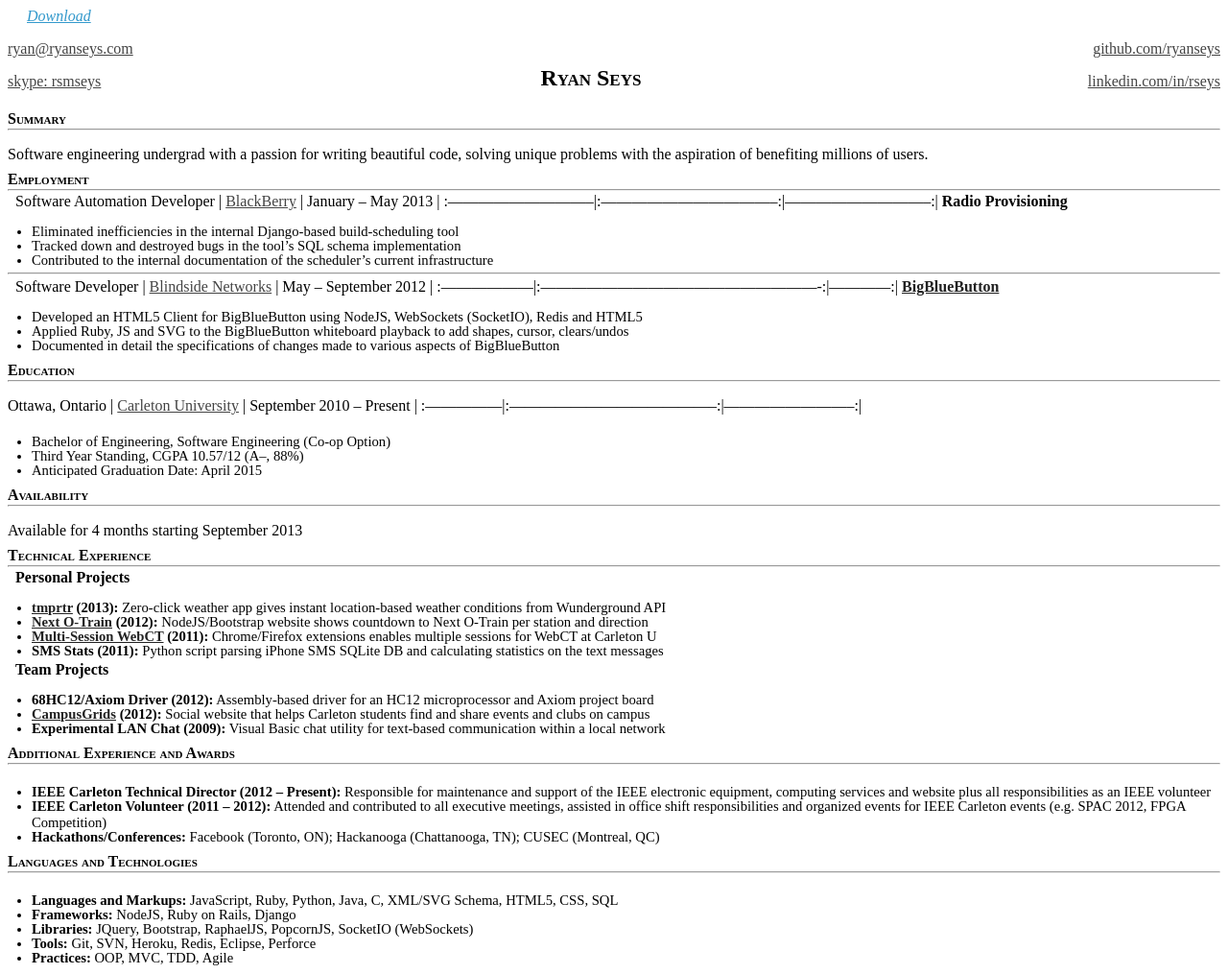
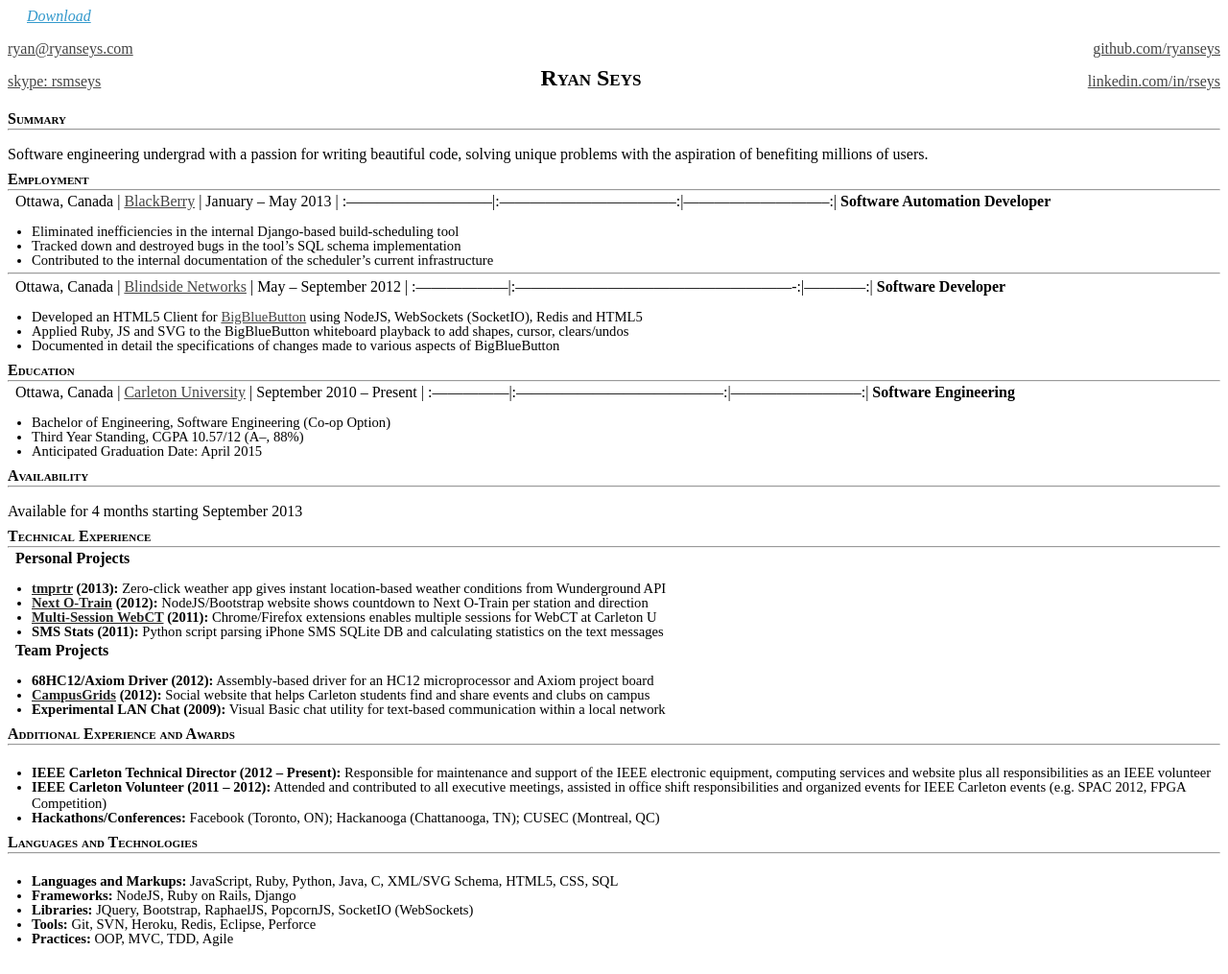
Before and after one commit to tl-dr/ryanseys.com, a Jekyll site: the page built from _posts/2013-01-12-resume.md, in a window 1280 px wide. Shown: the whole page at 96% size. Built offline with Jekyll 4.4.1, drawn with Linux system fonts in a browser that asks for light colours; Markdown is read by kramdown in place of the engine named in the settings.

Commit message:
Consistent location

```diff
--- a/_posts/2013-01-12-resume.md
+++ b/_posts/2013-01-12-resume.md
@@ -25,9 +25,9 @@ Software engineering undergrad with a passion for writing beautiful code, solvin
 #### Employment
 - - -
 
-Software Automation Developer | [BlackBerry][bb] | January &ndash; May 2013 |
+Ottawa, Canada | [BlackBerry][bb] | January &ndash; May 2013 |
 :-----------------------------|:-----------------------------------:|-----------------------------:|
-**Radio Provisioning**
+**Software Automation Developer**
 {: .jobrole}
 - Eliminated inefficiencies in the internal Django-based build-scheduling tool
 - Tracked down and destroyed bugs in the tool's SQL schema implementation
@@ -35,19 +35,21 @@ Software Automation Developer | [BlackBerry][bb] | January &ndash; May 2013 |
 
 <hr style="margin-top:4px;margin-bottom:4px;" />
 
-Software Developer | [Blindside Networks][bsn] | May &ndash; September 2012 |
+Ottawa, Canada | [Blindside Networks][bsn] | May &ndash; September 2012 |
 :------------------|:-------------------------------------------------------:|------------:|
-**[BigBlueButton][bbb]**
+**Software Developer**
 {: .jobrole}
-- Developed an HTML5 Client for BigBlueButton using NodeJS, WebSockets (SocketIO), Redis and HTML5
+- Developed an HTML5 Client for [BigBlueButton][bbb] using NodeJS, WebSockets (SocketIO), Redis and HTML5
 - Applied Ruby, JS and SVG to the BigBlueButton whiteboard playback to add shapes, cursor, clears/undos
 - Documented in detail the specifications of changes made to various aspects of BigBlueButton
 
 #### Education
 - - -
 
-Ottawa, Ontario | [Carleton University][uni] | September 2010 &ndash; Present |
+Ottawa, Canada | [Carleton University][uni] | September 2010 &ndash; Present |
 :---------------|:-----------------------------------------:|--------------------------:|
+**Software Engineering**
+{: .jobrole}
 - Bachelor of Engineering, Software Engineering (Co-op Option)
 - Third Year Standing, CGPA 10.57/12 (A&ndash;, 88%)
 - Anticipated Graduation Date: April 2015
```
